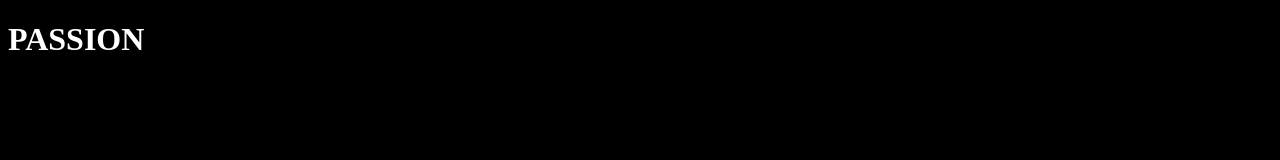
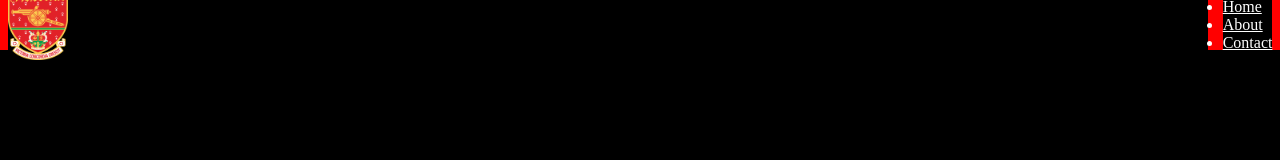
Before and after one commit to Bradleyx76/brad, a plain HTML site: page index.html in a window 1280 px wide. Drawn offline with Linux system fonts and the light colour scheme.

Commit message:
modifier css

```diff
--- a/index.html
+++ b/index.html
@@ -8,6 +8,21 @@
     <title>Passion</title>
 </head>
 <body>
-    <h1>Passion</h1>
+    <nav class="navbar">
+        <div>
+            <img src="/Image/Logoarsenal.png" alt="">
+        </div>
+        <ul class="nav-list">
+            <li class="list-item">
+                <a href="#">Home</a>
+            </li>
+            <li class="list-item">
+                <a href="#">About</a>
+            </li>
+            <li class="list-item">
+                <a href="#">Contact</a>
+            </li>
+        </ul>
+    </nav>
 </body>
 </html>
--- a/style.css
+++ b/style.css
@@ -1,5 +1,21 @@
 *{
-    text-transform: uppercase;
+    box-sizing: border-box;
     color: white !important;
     background-color: black;
+    margin: 0;
+    padding: 0;
 }
+.navbar{
+    background-color: red;
+    color: rgb(255, 255, 255);
+    display: flex;
+    justify-content: space-around;
+    align-items: center;
+    height: 50px;
+}
+
+
+img{
+    max-width: 5%;
+    height: auto;
+}
```
Also changed, not shown: Image/Logoarsenal.png (added), Image/png-clipart-arsenal-f-c-france-national-football-team-jersey-premier-league-thierry-henry-tshirt-sport.png (added), Image/png-transparent-mesut-ozil-arsenal-f-c-montmelian-association-football-jersey-arsenal-f-c-tshirt-jersey-sports.png (added).
